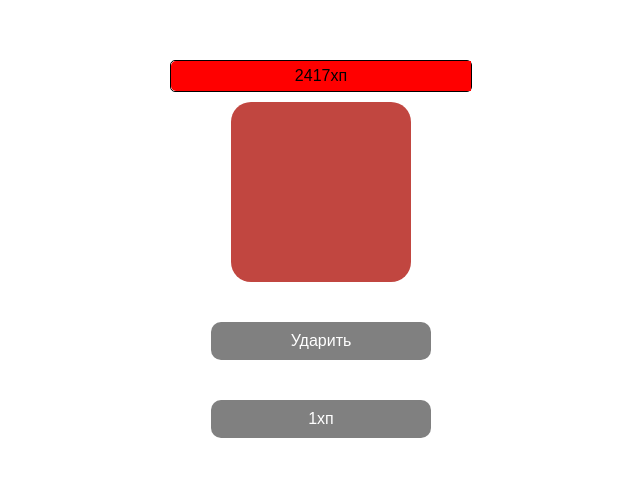
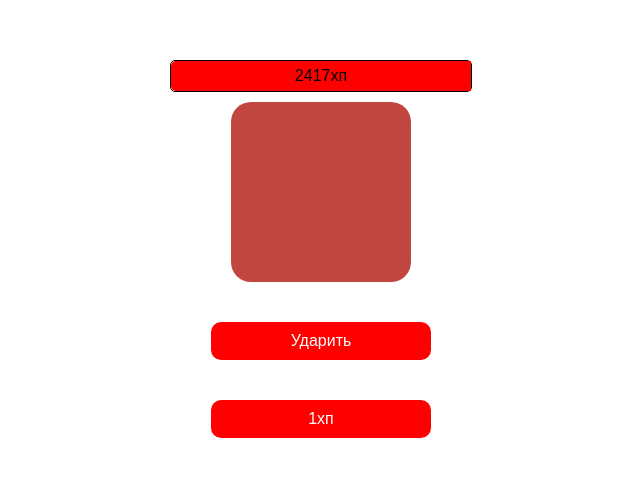
Before and after one commit to HELLRAID-cmd/Tap-Tap-MonsterHunter, a React (Vite) app in the folder client/: page / in a window 1280 px wide. Shown: the part 151-628 px from the top of the page, without its empty margins (319-959 px from the left). Built offline with nearby package versions, Linux system fonts and the light colour scheme.

Commit message:
Изменил стили

```diff
--- a/client/src/Styles/style.scss
+++ b/client/src/Styles/style.scss
@@ -14,29 +14,24 @@ h1 {
   line-height: 1.1;
 }
 
-.btn {
+button {
   padding: 10px 20px;
   font-size: 16px;
   border: none;
   color: white;
-  background-color: gray;
   border-radius: 10px;
   cursor: pointer;
   transition: all .2s linear;
 }
 
-.btn:hover {
-  background-color: rgb(70, 70, 70);
-}
+// .active {
+//   background-color: green;
+//   box-shadow: 0 0 10px green;
+// }
 
-.active {
-  background-color: green;
-  box-shadow: 0 0 10px green;
-}
-
-.active:hover {
-  background-color: rgb(17, 103, 17);
-}
+// .active:hover {
+//   background-color: rgb(17, 103, 17);
+// }
 
 .wrapper {
   background-color: aliceblue;
```
